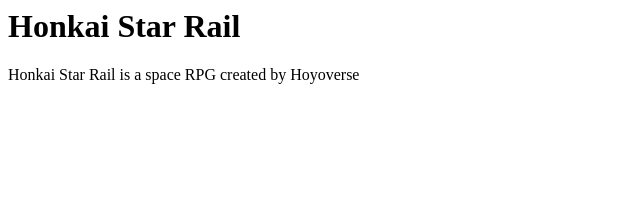
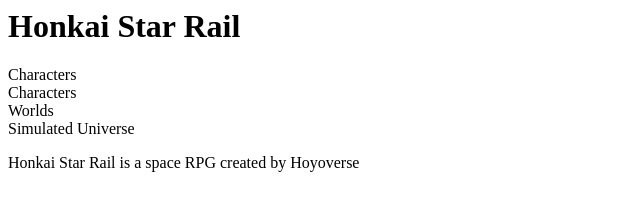
Before and after one commit to ifa1h/honkaiweb, a plain HTML site: page index.html in a window 1280 px wide. Shown: the whole page, without its empty margins (0-640 px from the left). Drawn offline with Linux system fonts and the light colour scheme.

Commit message:
Add menu options

```diff
--- a/index.html
+++ b/index.html
@@ -5,7 +5,27 @@
     <title>Honkai Web Page</title>
 </head>
 <body>
-    <h1>Honkai Star Rail</h1>
+    <div>
+        <h1>Honkai Star Rail</h1>
+
+        <div>
+            Characters
+        </div>
+
+        <div>
+            Characters
+        </div>
+
+        <div>
+            Worlds
+        </div>
+
+        <div>
+            Simulated Universe
+        </div>
+
+
+    </div>
     <p>Honkai Star Rail is a space RPG created by Hoyoverse</p>
 </body>
 </html>
```
